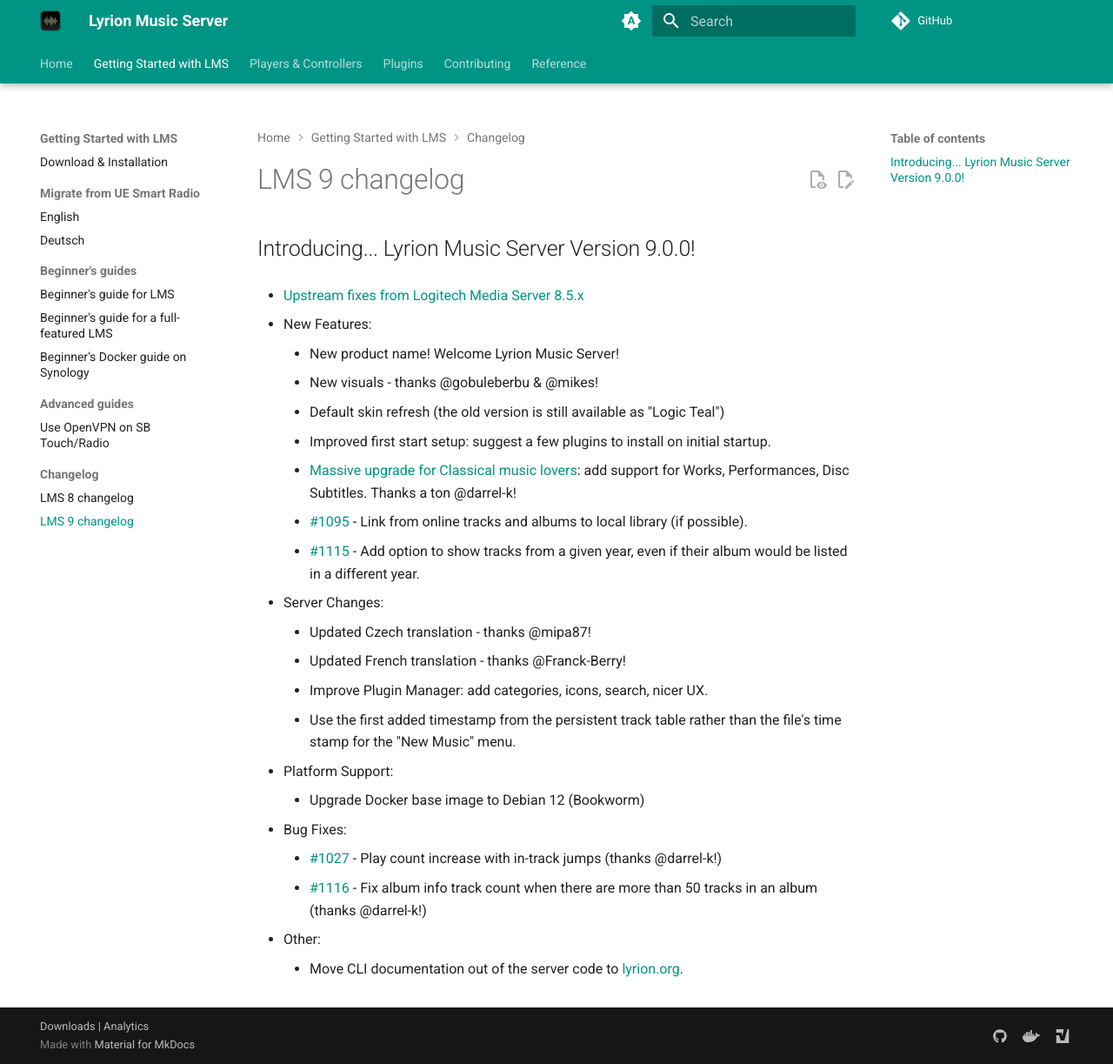
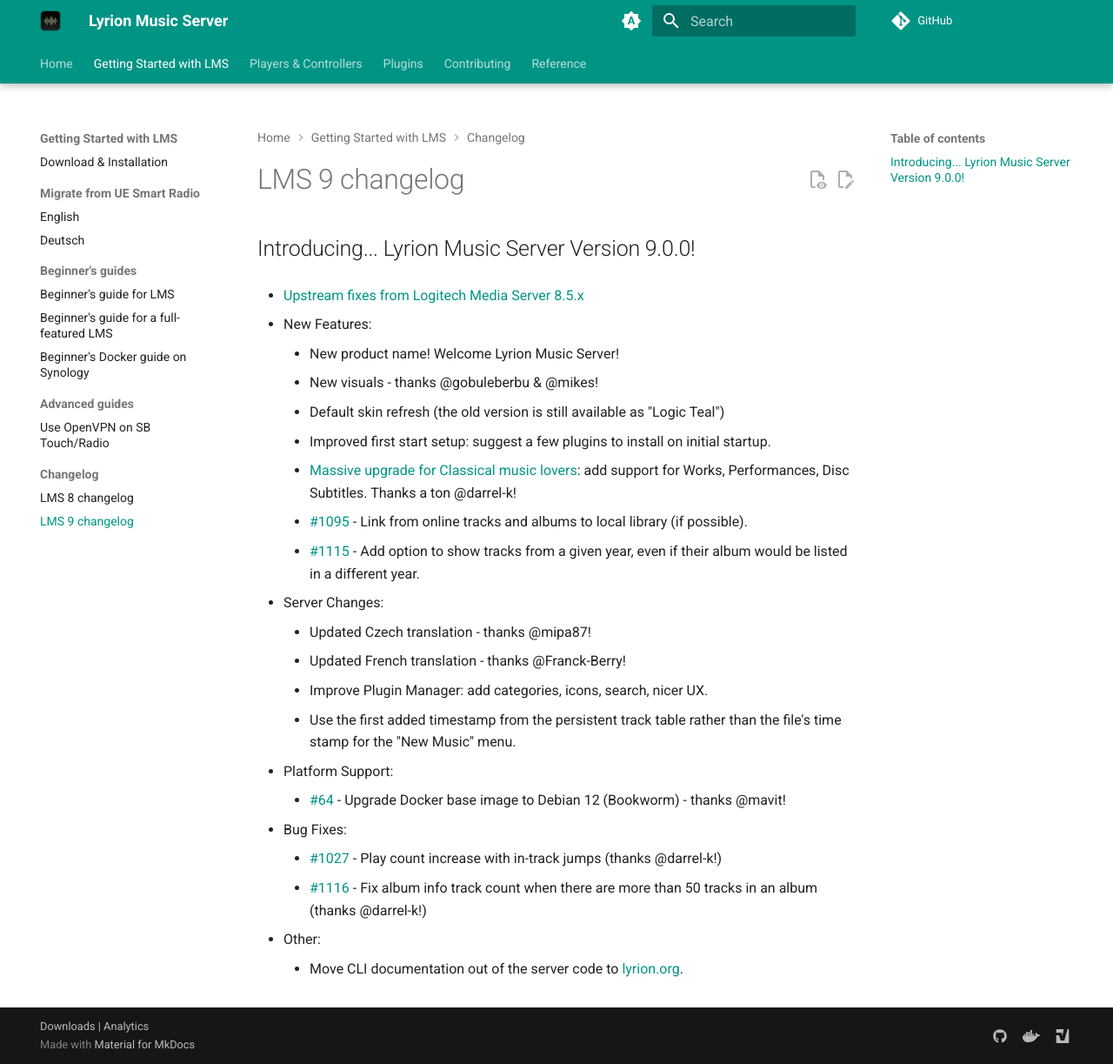
Before and after one commit to LMS-Community/lms-community.github.io, an MkDocs documentation site: the page built from docs/getting-started/changelog-lms9.md, in a window 1280 px wide and 1223 px high. Shown: the whole window at 87% size. Built offline with MkDocs 1.6.1 and Material for MkDocs 9.7.7, drawn with Linux system fonts in a browser that asks for light colours; a script that is not in the unit is left out; plug-ins that fetch from the network failed and are left out; comment, search, counter and statistics services are not loaded.

Commit message:
Update external data sources

```diff
--- a/docs/getting-started/changelog-lms9.md
+++ b/docs/getting-started/changelog-lms9.md
@@ -21,7 +21,7 @@
 
 - Platform Support:
 
-	- Upgrade Docker base image to Debian 12 (Bookworm)
+	- [#64](https://github.com/LMS-Community/slimserver-platforms/pull/64) \- Upgrade Docker base image to Debian 12 (Bookworm) - thanks @mavit!
 
 - Bug Fixes:
 
```
Also changed, not shown: docs/analytics/stats.json (+1 -1 lines).
